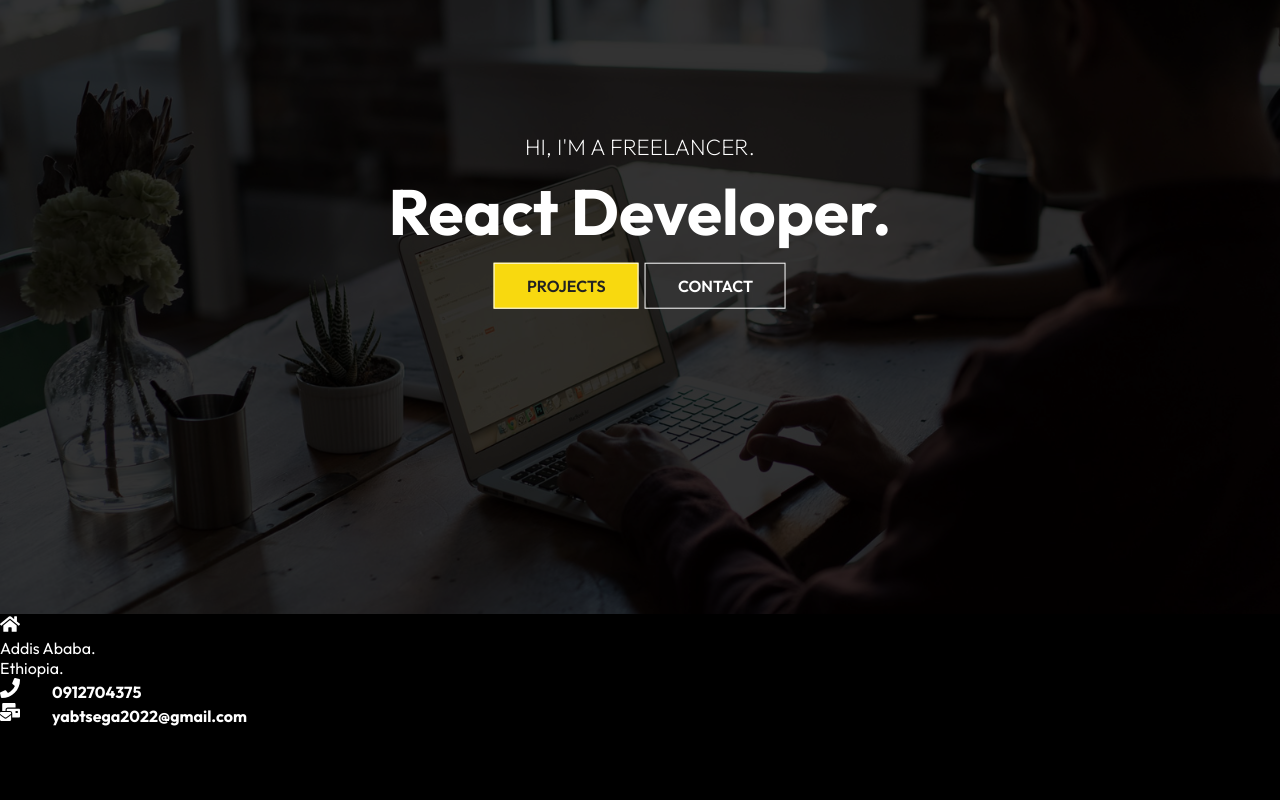
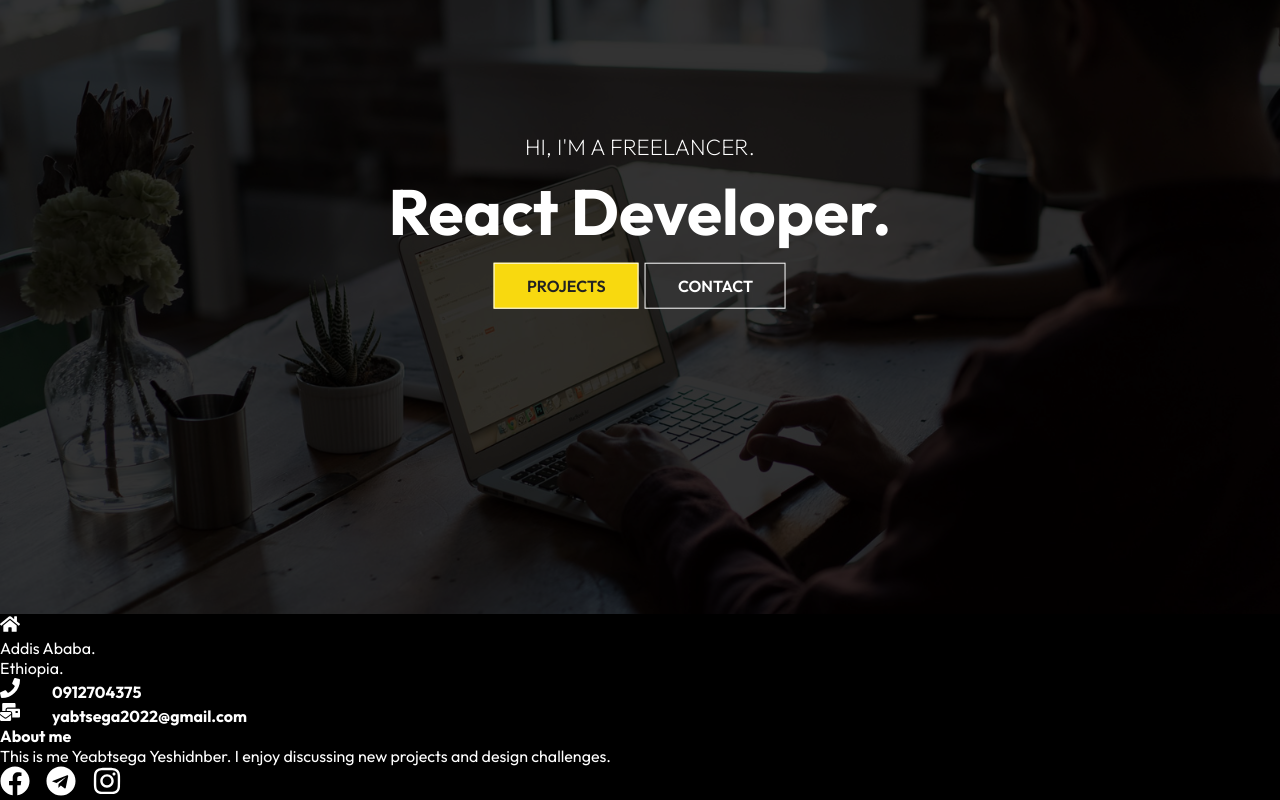
Before and after one commit to yeabtsega45/My-Portfolio, a React (Create React App) app: page / in a window 1280 px wide. Shown: the part 186-986 px from the top of the page. Before the commit the page ends 912 px from the top, so only its background shows below. Built offline with nearby package versions, Linux system fonts and the light colour scheme.

Commit message:
importing social media icons

```diff
--- a/src/Components/Footer.js
+++ b/src/Components/Footer.js
@@ -1,6 +1,13 @@
 import "./Footer.css";
 import React from "react";
-import { FaHome, FaMailBulk, FaPhone } from "react-icons/fa";
+import {
+  FaFacebook,
+  FaHome,
+  FaInstagram,
+  FaMailBulk,
+  FaPhone,
+  FaTelegram,
+} from "react-icons/fa";
 
 function Footer() {
   return (
@@ -33,7 +40,27 @@ function Footer() {
             </h4>
           </div>
         </div>
-        <div className="right"></div>
+        <div className="right">
+          <h4>About me</h4>
+          <p>
+            This is me Yeabtsega Yeshidnber. I enjoy discussing new projects and
+            design challenges.
+          </p>
+          <div className="social">
+            <FaFacebook
+              size={30}
+              style={{ color: "white", marginRight: "1rem" }}
+            />
+            <FaTelegram
+              size={30}
+              style={{ color: "white", marginRight: "1rem" }}
+            />
+            <FaInstagram
+              size={30}
+              style={{ color: "white", marginRight: "1rem" }}
+            />
+          </div>
+        </div>
       </div>
     </div>
   );
```
